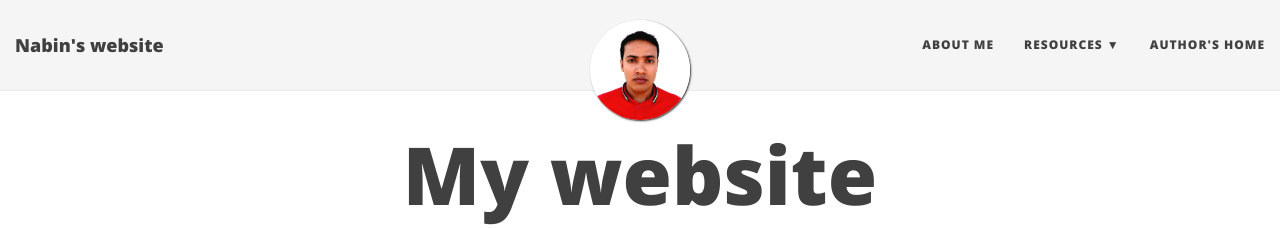
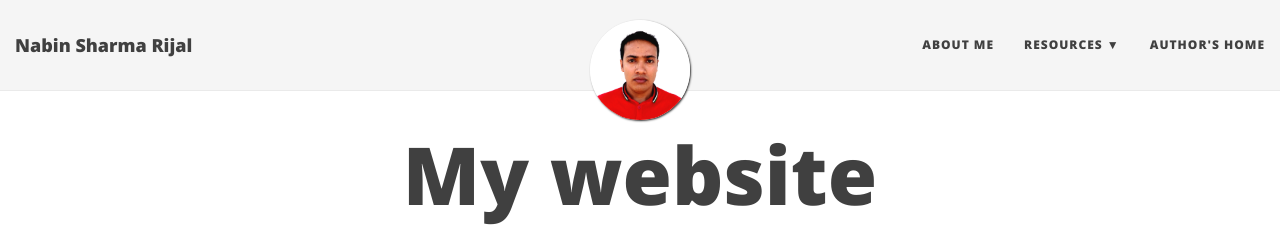
Before and after one commit to Nabinn/Nabinn.github.io, a Jekyll site: the page built from index.html, in a window 1280 px wide. Shown: the top 228 px of the page. Built offline with Jekyll 4.4.1, drawn with Linux system fonts in a browser that asks for light colours; nearby versions of some CDN libraries; the list of posts is cut into pages by our own code.

Commit message:
updated profile

```diff
--- a/_config.yml
+++ b/_config.yml
@@ -14,7 +14,7 @@ baseurl: ""
 # Of course don't forget to change the username and projectname to YOUR username and project
 
 # Name of website
-title: Nabin's website
+title: Nabin Sharma Rijal
 
 # Short description of your site
 description: A virtual proof that name is awesome!
```
